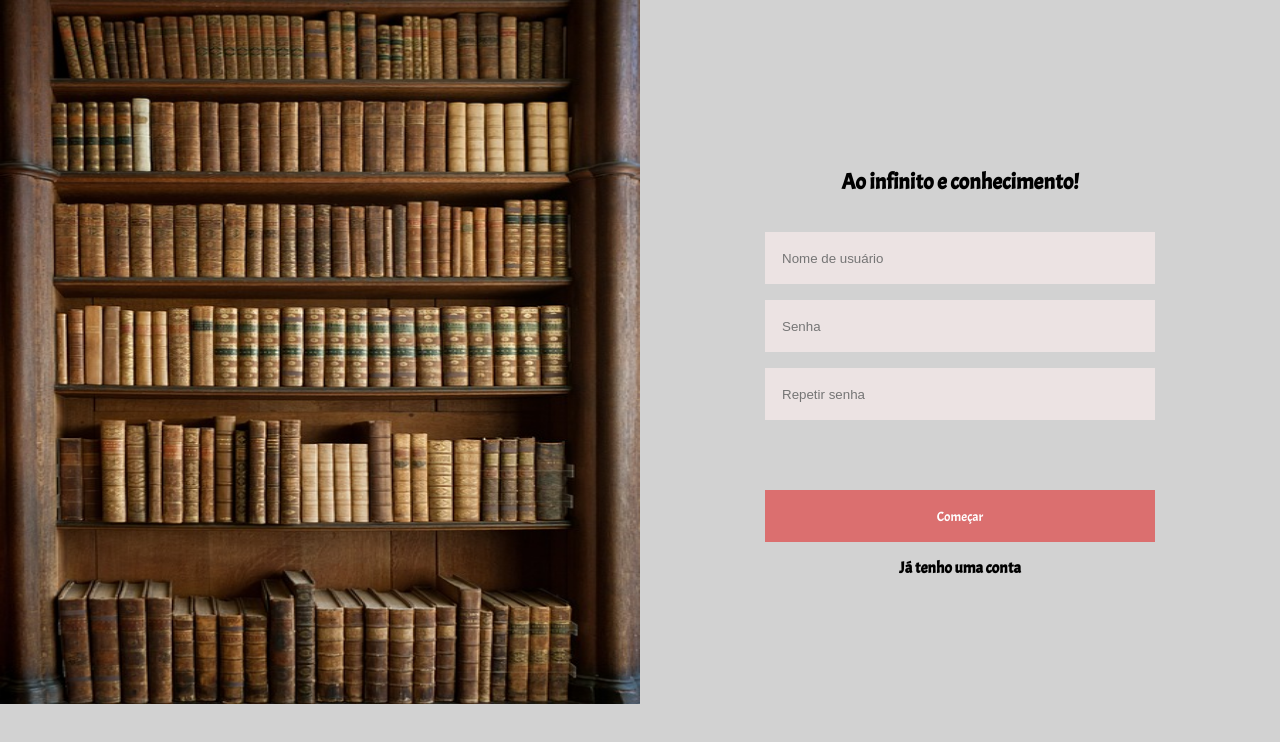
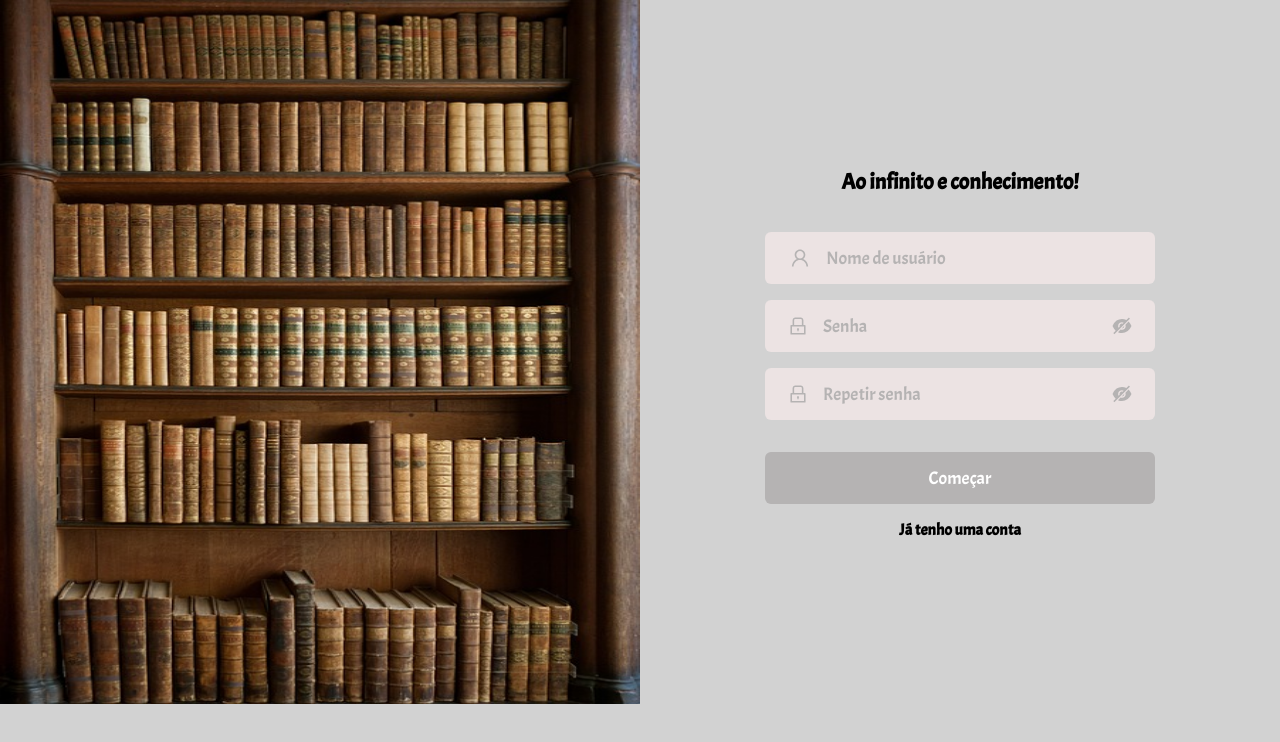
Before and after one commit to danielkada/alfhen-web, a React (Create React App) app: page /signup in a window 1280 px wide. Shown: the top 742 px of the page. Built offline with nearby package versions, Linux system fonts and the light colour scheme.

Commit message:
improving the design of sign in and sign up inputs

```diff
--- a/src/components/Input/index.ts
+++ /dev/null
@@ -1,23 +0,0 @@
-import styled from 'styled-components';
-
-export const Input = styled.input`
-  width: 390px;
-  height: 52px;
-
-  padding: 0 16px;
-  border: 1px solid transparent;
-
-  background: #ECE3E3;
-
-  color: #E22D2D;
-
-  transition: border 0.2s ease-in-out;
-
-  & + input {
-    margin-top: 16px;
-  }
-
-  &:focus {
-    border: 1px solid #E22D2D;
-  }
-`;
--- /dev/null
+++ b/src/components/Input/index.tsx
@@ -0,0 +1,56 @@
+import { useState } from 'react';
+
+import { InputProps } from './types';
+
+import { AiFillEye, AiFillEyeInvisible } from 'react-icons/ai';
+
+import { Container } from './styles';
+
+export default function Input({
+	placeholder,
+	type,
+	onChange,
+	value,
+	IconComponent,
+	isPassword = false,
+}: InputProps) {
+	const [isFocused, setIsFocused] = useState<boolean>(false);
+	const [visiblePassword, setVisiblePassword] = useState<boolean>(false);
+
+	const isFilledInput = !!value;
+	const iconColor = isFocused || isFilledInput ? '#E22D2D' : '#B5B3B3';
+	const inputTypePasswordEnabled = visiblePassword ? 'text' : 'password';
+
+	function handleVisiblePassword() {
+		setVisiblePassword((prevState) => prevState ? false : true);
+	}
+
+	return (
+		<Container isFocused={isFocused}>
+			<div className="icon">
+				<IconComponent size={22} color={iconColor} />
+			</div>
+
+			<input
+				placeholder={placeholder}
+				type={type === 'password' ? inputTypePasswordEnabled : type}
+				onChange={onChange}
+				value={value}
+				onFocus={() => setIsFocused(true)}
+				onBlur={() => setIsFocused(false)}
+			/>
+
+			{isPassword && (
+				<button onClick={handleVisiblePassword} type='button' className="icon">
+					{visiblePassword
+						? (
+							<AiFillEye size={22} color={iconColor} />
+						) : (
+							<AiFillEyeInvisible size={22} color={iconColor} />
+						)}
+				</button>
+			)}
+
+		</Container>
+	);
+}
--- /dev/null
+++ b/src/components/Input/styles.ts
@@ -0,0 +1,62 @@
+import styled, { css } from 'styled-components';
+import { ContainerStyledProps } from './types';
+
+export const Container = styled.div<ContainerStyledProps>`
+  display: flex;
+  align-items: center;
+
+  width: 390px;
+  height: 52px;
+
+  background-color: #ECE3E3;
+
+  padding: 0 16px;
+
+  border: 1px solid transparent;
+  border-radius: 6px;
+
+  transition: border 0.2s ease-in-out;
+
+  ${({ isFocused }) => isFocused && css`
+    border: 1px solid #E22D2D;
+  `}
+
+  & + div {
+    margin-top: 16px;
+  }
+
+  button {
+    background-color: transparent;
+
+    border: none;
+  }
+
+  .icon {
+    display: flex;
+    justify-content: center;
+
+    width: 40px;
+  }
+
+  input {
+    width: 100%;
+
+    border: 1px solid transparent;
+
+    color: #E22D2D;
+    background-color: #ECE3E3;
+
+    font-family: 'Acme', sans-serif;
+    font-size: 18px;
+
+    margin-left: 8px;
+
+    &::placeholder {
+      color: #B5B3B3;
+    }
+  }
+`;
+
+export const Input = styled.input`
+
+`;
--- /dev/null
+++ b/src/components/Input/types.ts
@@ -0,0 +1,11 @@
+import { DetailedHTMLProps, InputHTMLAttributes } from 'react';
+import { IconType } from 'react-icons';
+
+export interface InputProps extends DetailedHTMLProps<InputHTMLAttributes<HTMLInputElement>, HTMLInputElement> {
+  IconComponent: IconType;
+  isPassword?: boolean;
+}
+
+export interface ContainerStyledProps {
+  isFocused: boolean;
+}
--- a/src/components/SearchInput/styles.ts
+++ b/src/components/SearchInput/styles.ts
@@ -30,7 +30,8 @@ export const Container = styled.div<ContainerStyledProps>`
     background-color: #ECE3E3;
     color: #E22D2D;
 
-    font-size: 16px;
+    font-family: 'Acme', sans-serif;
+    font-size: 18px;
   }
 
   button {
--- a/src/pages/Dashboard/index.tsx
+++ b/src/pages/Dashboard/index.tsx
@@ -1,4 +1,5 @@
-import { useState } from 'react';
+import { useState, useEffect } from 'react';
+import { useLocation } from 'react-router-dom';
 
 import Footer from '../../components/Footer';
 import SignOutModal from '../../components/SignOutModal';
@@ -11,6 +12,8 @@ export default function Dashboard() {
 	const [selected, setSelected] = useState<'readings' | 'books' | 'profile'>('readings');
 	const [isVisible, setIsVisible] = useState(false);
 
+	const location = useLocation();
+
 	function handleSelectedChange({ page }: SelectedProps) {
 		setSelected(page);
 	}
@@ -18,6 +21,13 @@ export default function Dashboard() {
 	function handleModalVisibility() {
 		setIsVisible((prevState) => prevState === true ? false : true);
 	}
+
+	useEffect(() => {
+		const hasSelected = location.state?.selected;
+		if (hasSelected) {
+			setSelected(hasSelected);
+		}
+	}, [location.state?.selected]);
 
 	return (
 		<>
--- a/src/pages/Information/index.tsx
+++ b/src/pages/Information/index.tsx
@@ -42,7 +42,9 @@ export default function Information() {
 	return (
 		<Container>
 			<div className="header">
-				<button type='button' onClick={() => navigate(-1)}>
+				<button type='button' onClick={() => navigate('/dashboard', {
+					state: { selected: 'books' }
+				})}>
 					<TbArrowBack color='#E22D2D' size={26} />
 					<span>Voltar</span>
 				</button>
@@ -96,7 +98,13 @@ export default function Information() {
 				</div>
 
 				<ButtonContainer>
-					<button onClick={handleCreateReading} type='button'>
+					<button disabled={
+						currentPage === undefined
+            || currentPage.length === 0
+					}
+					onClick={handleCreateReading}
+					type='button'
+					>
             Adicionar livro
 					</button>
 				</ButtonContainer>
--- a/src/pages/Information/styles.ts
+++ b/src/pages/Information/styles.ts
@@ -136,7 +136,7 @@ export const ButtonContainer = styled.div`
 
     &[disabled] {
       cursor: default;
-      background: rgba(226, 45, 45, 0.6) !important;
+      background: #B5B3B3 !important;
     }
   }
 
--- a/src/pages/SignIn/index.tsx
+++ b/src/pages/SignIn/index.tsx
@@ -1,14 +1,15 @@
 import backgroundImage from '../../assets/images/background-book.jpg';
 import logo from '../../assets/images/logo.svg';
 
-import { BsFillArrowRightSquareFill } from 'react-icons/bs';
+import { AiOutlineUser, AiOutlineLock } from 'react-icons/ai';
+import { FaSignInAlt } from 'react-icons/fa';
 
 import { AuthContext } from '../../contexts/AuthContext';
 
 import { ChangeEvent, FormEvent, useContext, useState } from 'react';
 
 import { Link } from 'react-router-dom';
-import { Input } from '../../components/Input';
+import Input from '../../components/Input';
 
 import { Container, InputContainer } from './styles';
 
@@ -19,7 +20,7 @@ export default function SignIn() {
 	const { authenticate } = useContext(AuthContext);
 
 	const isFormValid = username.length > 0 && password.length > 0;
-	const iconColor = isFormValid ? '#E22D2D' : '#B5B3B3';
+	const iconColor = isFormValid ? '#fff' : '#B5B3B3';
 
 
 	function handleUsernameChange(event: ChangeEvent<HTMLInputElement>) {
@@ -58,6 +59,7 @@ export default function SignIn() {
 					type="text"
 					onChange={handleUsernameChange}
 					value={username}
+					IconComponent={AiOutlineUser}
 				/>
 
 				<Input
@@ -65,10 +67,12 @@ export default function SignIn() {
 					type="password"
 					onChange={handlePasswordChange}
 					value={password}
+					IconComponent={AiOutlineLock}
+					isPassword
 				/>
 
-				<button type='submit' disabled={!isFormValid}>
-					<BsFillArrowRightSquareFill  color={iconColor} size={48}/>
+				<button className='to-enter' type='submit' disabled={!isFormValid}>
+					<FaSignInAlt color={iconColor} size={36}/>
 				</button>
 
 				<Link to="/signup">
--- a/src/pages/SignIn/styles.ts
+++ b/src/pages/SignIn/styles.ts
@@ -24,15 +24,22 @@ export const InputContainer = styled.form`
 
   margin-top: 168px;
 
-  button {
+  .to-enter {
     display: flex;
+    justify-content: center;
+    align-items: center;
 
-    border: none;
+    border: 2px solid transparent;
+    border-radius: 6px;
 
-    margin-top: 70px;
+    margin-top: 32px;
 
-    transition: opacity 0.2s ease-in-out;
-    background-color: transparent;
+    width: 390px;
+    height: 52px;
+
+    background-color: #E22D2D;
+
+    transition: all 0.2s ease-in-out;
 
     &:hover {
       opacity: 0.5;
@@ -40,7 +47,13 @@ export const InputContainer = styled.form`
 
     &[disabled] {
       cursor: default;
-      opacity: 0.5 !important;
+      background-color: transparent !important;
+
+      border: 2px solid #B5B3B3;
+
+      &:hover {
+        opacity: 1;
+      }
     }
   }
 
--- a/src/pages/SignUp/index.tsx
+++ b/src/pages/SignUp/index.tsx
@@ -3,7 +3,9 @@ import backgroundImage from '../../assets/images/background-book.jpg';
 import { ChangeEvent, FormEvent, useState } from 'react';
 
 import { Link } from 'react-router-dom';
-import { Input } from '../../components/Input';
+
+import { AiOutlineUser, AiOutlineLock } from 'react-icons/ai';
+import Input from '../../components/Input';
 
 import { Container, InputContainer } from './styles';
 
@@ -67,6 +69,7 @@ export default function SignUp() {
 					type="text"
 					onChange={handleUsernameChange}
 					value={username}
+					IconComponent={AiOutlineUser}
 				/>
 
 				<Input
@@ -74,6 +77,8 @@ export default function SignUp() {
 					type="password"
 					onChange={handlePasswordChange}
 					value={password}
+					IconComponent={AiOutlineLock}
+					isPassword
 				/>
 
 				<Input
@@ -81,9 +86,11 @@ export default function SignUp() {
 					type="password"
 					onChange={handleConfirmPasswordChange}
 					value={confirmPassword}
+					IconComponent={AiOutlineLock}
+					isPassword
 				/>
 
-				<button type='submit' disabled={!isFormValid}>
+				<button className='create' type='submit' disabled={!isFormValid}>
 					Começar
 				</button>
 
--- a/src/pages/SignUp/styles.ts
+++ b/src/pages/SignUp/styles.ts
@@ -32,26 +32,29 @@ export const InputContainer = styled.form`
     margin-bottom: 36px;
   }
 
-  button {
+  .create {
     border: none;
+    border-radius: 6px;
 
     width: 390px;
     height: 52px;
 
-    background: #E22D2D;
+    background-color: #E22D2D;
     color: #fff;
 
-    margin-top: 70px;
+    margin-top: 32px;
 
-    transition: background 0.2s ease-in-out;
+    font-size: 18px;
+
+    transition: background-color 0.2s ease-in-out;
 
     &:hover {
-      background: rgba(226, 45, 45, 0.6);
+      background-color: rgba(226, 45, 45, 0.6);
     }
 
     &[disabled] {
       cursor: default;
-      background: rgba(226, 45, 45, 0.6) !important;
+      background-color: #B5B3B3 !important;
     }
   }
 
```
